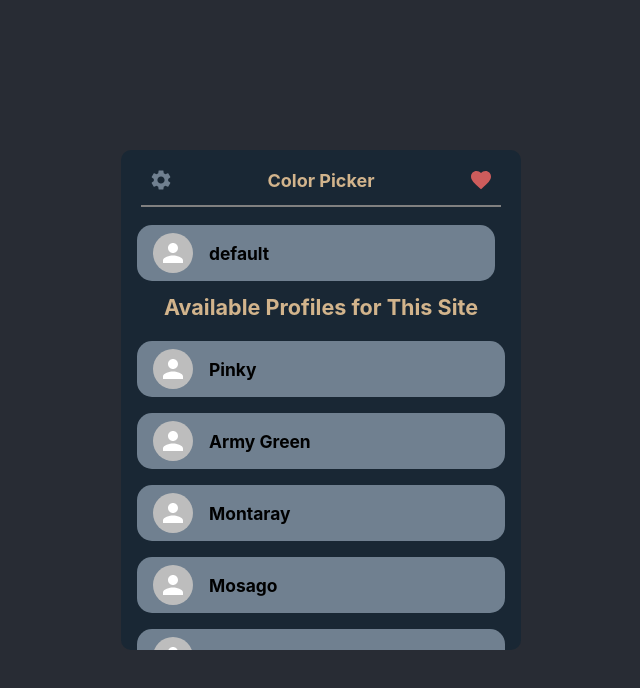
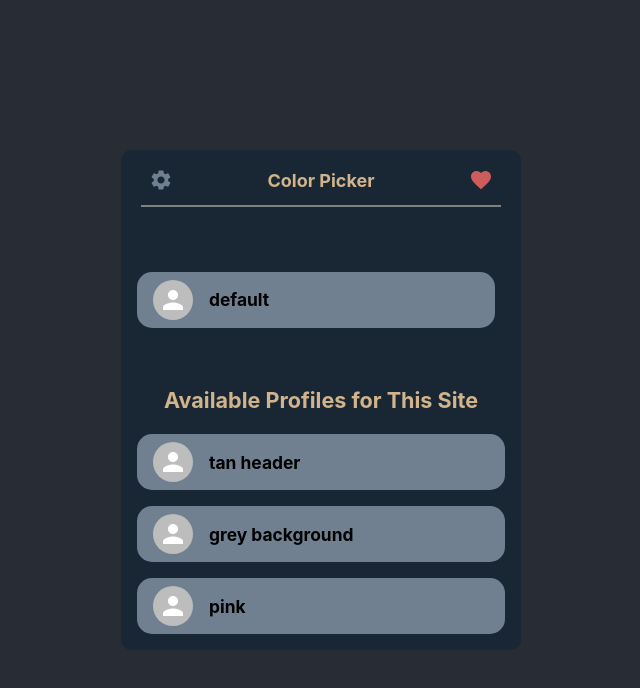
Before and after one commit to Clear1440/color-picker, a React (Create React App) app: page / in a window 1280 px wide. Shown: the top 688 px of the page, without its empty margins (319-959 px from the left). Built offline with nearby package versions, Linux system fonts and the light colour scheme.

Commit message:
so this actually prints to the console now for the webpage
just need to link the functions to the src buttons

```diff
--- a/package.json
+++ b/package.json
@@ -10,6 +10,7 @@
     "@testing-library/jest-dom": "^5.15.0",
     "@testing-library/react": "^11.2.7",
     "@testing-library/user-event": "^12.8.3",
+    "chrome": "^0.1.0",
     "react": "^17.0.2",
     "react-dom": "^17.0.2",
     "react-scripts": "4.0.3",
--- a/src/scripts/colorChanger.js
+++ b/public/scripts/content.js
@@ -1,10 +1,13 @@
-export async function changeColor(styles) {
+console.log('hello pub', document);
+
+async function changeColor(styles) {
     styles?.forEach(element => {
+        console.log('change pub', document);
         document.getElementById(element.id)?.setAttribute("style", element.style)
     })
 }
 
-export async function unsetChangeColor(styles) {
+async function unsetChangeColor(styles) {
     styles?.forEach(element => {
         document.getElementById(element.id)?.removeAttribute("style");
     })
--- a/src/container/homescreen/index.js
+++ b/src/container/homescreen/index.js
@@ -10,19 +10,30 @@ import NavBar from "./home-navbar";
 //STYLES
 import "../../stylesheets/layout/page.scss"
 import {useNavigate} from "react-router-dom";
-import {changeColor, unsetChangeColor} from "../../scripts/colorChanger";
+import {changeColor, unsetChangeColor} from "../../scripts/content";
 
 const HomeScreen = () => {
     let navigate = useNavigate();
     const [items,setItems] = useState([
-            {name:'Pinky',avatar:'example',id:1, style: [{id: "page", style: "background-color: pink; width: 200px"}]},
-            {name:'Army Green',avatar:'example',id:2, style: [{id: "page", style: "background-color: green"}]},
-            {name:'Montaray',avatar:'example',id:3, style: [{id: "page", style: "background-color: yellow"}]},
-            {name:'Mosago',avatar:'example',id:4, style: [{id: "page", style: "background-color: cyan"}]},
-            {name:'Triage',avatar:'example',id:5, style: [{id: "page", style: "background-color: tan"}]},
-            {name:'Klimindor',avatar:'example',id:6, style: [{id: "page", style: "background-color: brown"}]}]);
+            {name:'tan header',avatar:'example',id:1, style: [
+                    {id: "site-nav", style: "background-color: tan;"},
+                    {id: "site-nav-desktop-item", style: "background-color: black"},
+                    {id: "filter-subnav", style: "background-color: darkgrey"},
+                    {id: "wrap-inner", style: "background-color: darkgrey"}
+                ]},
+            {name:'grey background',avatar:'example',id:2, style: [
+                {id: "site-nav-desktop-item", style: "background-color: black"},
+                    {id: "filter-subnav", style: "background-color: darkgrey"},
+                    {id: "wrap-inner", style: "background-color: darkgrey"}]},
+            {name:'pink',avatar:'example',id:3, style: [
+                    {id: "site-nav", style: "background-color: pink;"},
+                    {id: "site-nav-desktop-item", style: "background-color: pink"},
+                    {id: "filter-subnav", style: "background-color: pink"},
+                    {id: "wrap-inner", style: "background-color: pink"}]
+            },
+    ]);
 
-    const [selectedItem, setSelectedItem] = useState({name:'default',avatar:'example',id:7, style: [{id: "page", style: "background-color: #192734"}]});
+    const [selectedItem, setSelectedItem] = useState({name:'default',avatar:'example',id:7, style: [{id: "page", style: "none"}]});
 
     const clickHandler = async id => {
         const _selectedItem = selectedItem;
--- a/src/stylesheets/layout/page.scss
+++ b/src/stylesheets/layout/page.scss
@@ -40,6 +40,7 @@ $dark-blue: rgb(25, 39, 52);
 
     .entry-wrapper{
         width: 100%;
+        height: min-content;
         display: flex;
         align-content: center;
         justify-content: center;
```
Also changed, not shown: manifest.json, public/manifest.json.
